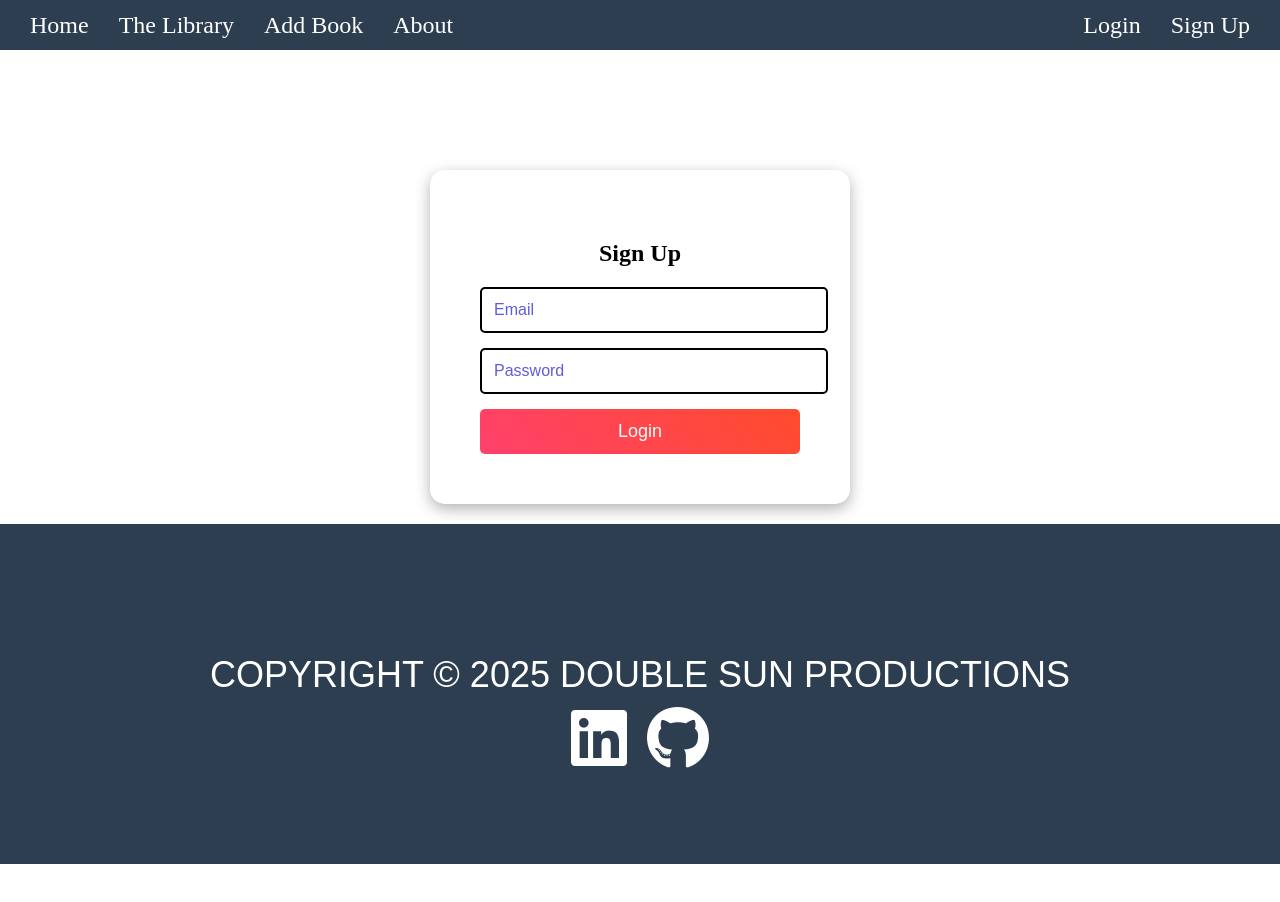
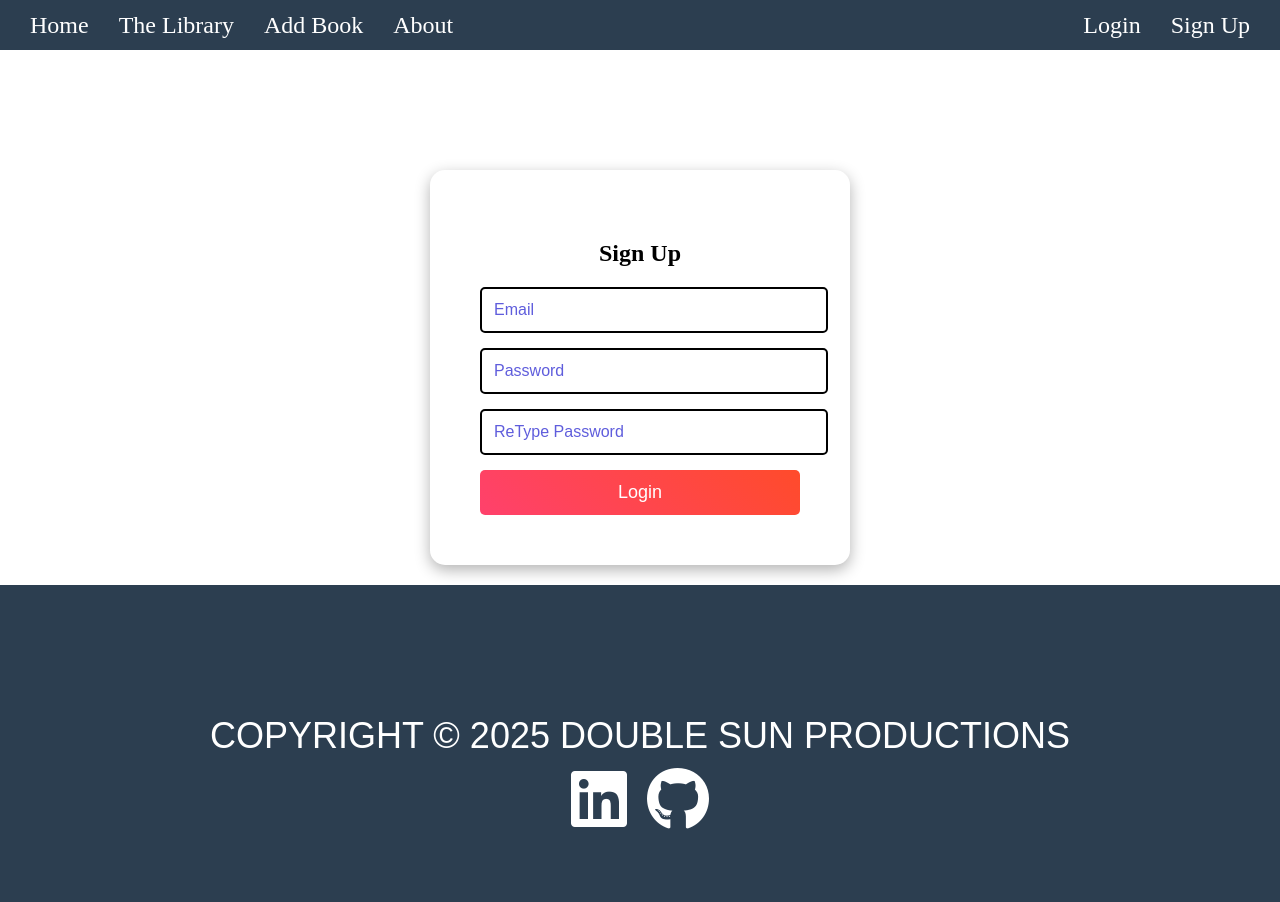
Before and after one commit to ravenusmc/personal_library_project, a Vue app in the folder client/: page /signup in a window 1280 px wide. Shown: the top 902 px of the page. Before the commit the page ends 864 px from the top, so only its background shows below. Built offline with nearby package versions, Linux system fonts and the light colour scheme.

Commit message:
working on sign up page

```diff
--- a/client/src/views/SignUp.vue
+++ b/client/src/views/SignUp.vue
@@ -19,6 +19,15 @@
                   type="password"
                   v-model="password"
                   placeholder="Password"
+                  required
+                />
+              </div>
+
+              <div class="input-group">
+                <input
+                  type="password"
+                  v-model="password_match"
+                  placeholder="ReType Password"
                   required
                 />
               </div>
```
